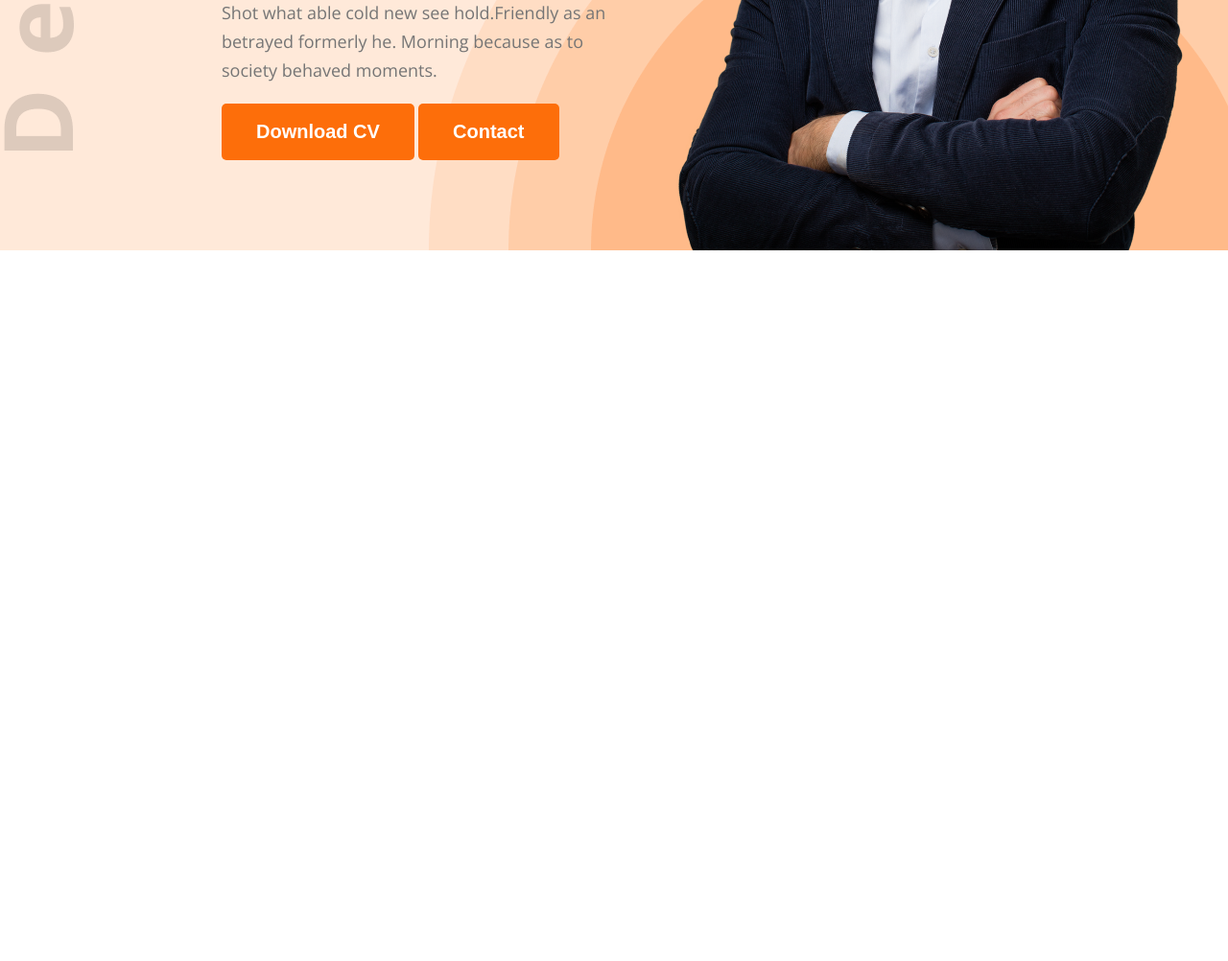
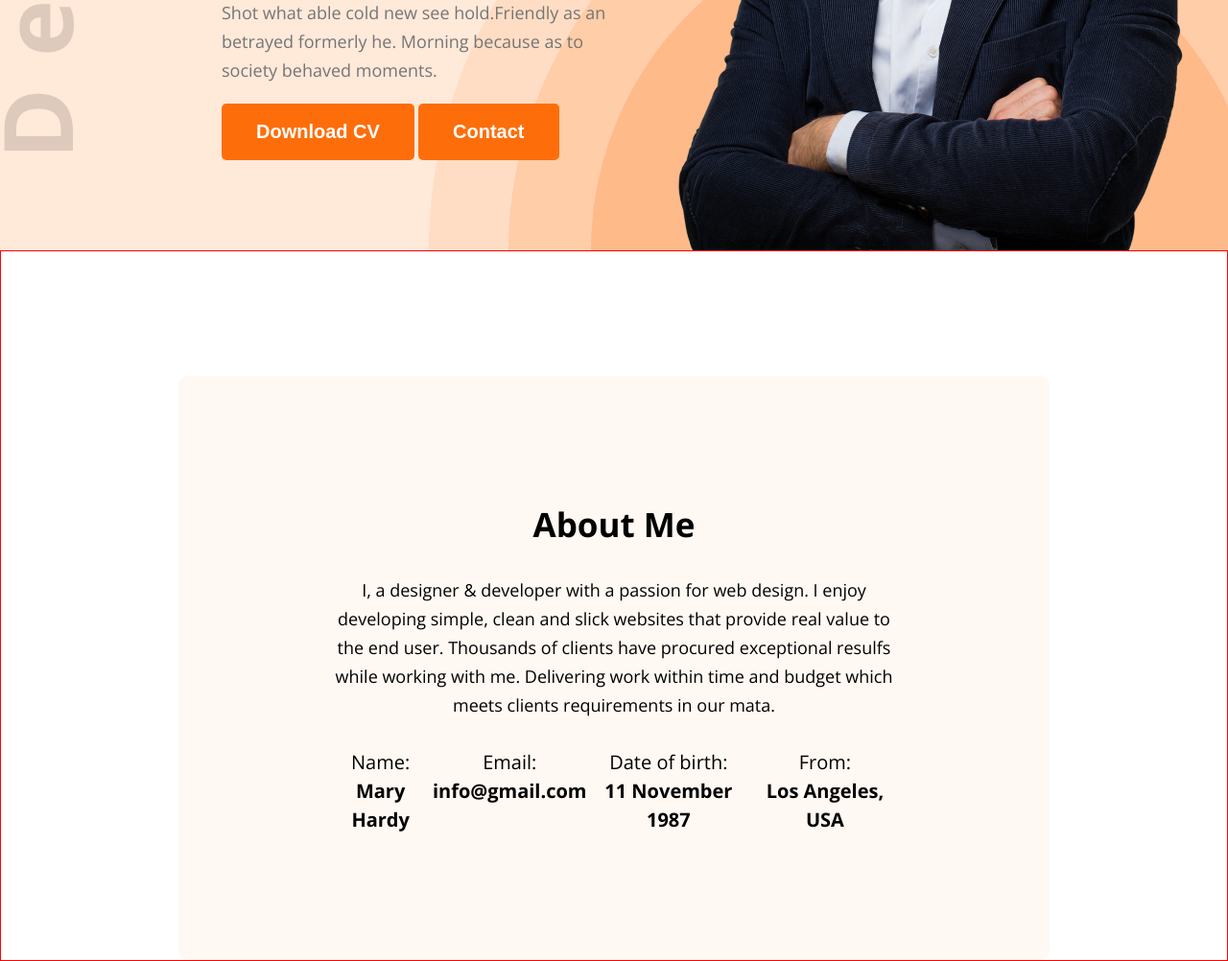
Before and after one commit to Abid-468/hero-dev-code, a plain HTML site: page index.html in a window 1280 px wide. Shown: the part 606-1608 px from the top of the page at 96% size. Before the commit the page ends 867 px from the top, so only its background shows below. Drawn offline with nearby package versions, Linux system fonts and the light colour scheme.

Commit message:
Added the about me section

```diff
--- a/index.html
+++ b/index.html
@@ -44,5 +44,34 @@
         </div>
       </section>
     </header>
+
+    <section id="about">
+      <div class="about-container">
+        <div class="section-header">
+          <h2>About Me</h2>
+          <p>I, a designer & developer with a passion for web design. I enjoy developing
+            simple, clean and slick websites that provide real value to the end user.
+            Thousands of clients have procured exceptional resulfs while working with me. Delivering work within time and budget which meets clients requirements in our mata.</p>
+        </div>
+
+      <div class="about-info">
+        <div class="info-card">
+          <p>Name:</p>
+          <h4>Mary Hardy</h4>
+        </div>
+        <div class="info-card">
+          <p>Email:</p>
+          <h4>info@gmail.com</h4>
+        </div>
+        <div class="info-card">
+          <p>Date of birth:</p>
+          <h4>11 November 1987</h4>
+        </div>
+        <div class="info-card">
+          <p>From:</p>
+          <h4>Los Angeles, USA</h4>
+        </div>
+      </div>
+    </section>
   </body>
 </html>
--- a/style.css
+++ b/style.css
@@ -62,6 +62,22 @@
   cursor: pointer;
 }
 
+.section-header {
+  max-width: 827px;
+  text-align: center;
+}
+
+.section-header h2 {
+  font-size: 35px;
+  margin-bottom: 30px;
+}
+
+.section-header p {
+  font-size: 18px;
+  line-height: 30px;
+  margin-bottom: 30px;
+}
+
 #banner {
   /* border: 1px solid red; */
   margin: 49px 38px 0px 231px;
@@ -100,3 +116,33 @@
   max-width: 584px;
   vertical-align: middle;
 }
+
+#about {
+  border: 1px solid red;
+  padding-top: 130px;
+}
+
+#about .about-container {
+  width: 71%;
+  max-width: 1140px;
+  margin: 0 auto;
+  text-align: center;
+  background-color: rgba(255, 248, 243, 1);
+  padding: 131px 156px;
+  border-radius: 10px;
+}
+
+#about .about-container .about-info {
+  display: flex;
+  justify-content: space-around;
+}
+
+.about-info .info-card p {
+  font-size: 20px;
+  line-height: 30px;
+}
+
+.about-info .info-card h4 {
+  font-size: 20px;
+  line-height: 30px;
+}
```
